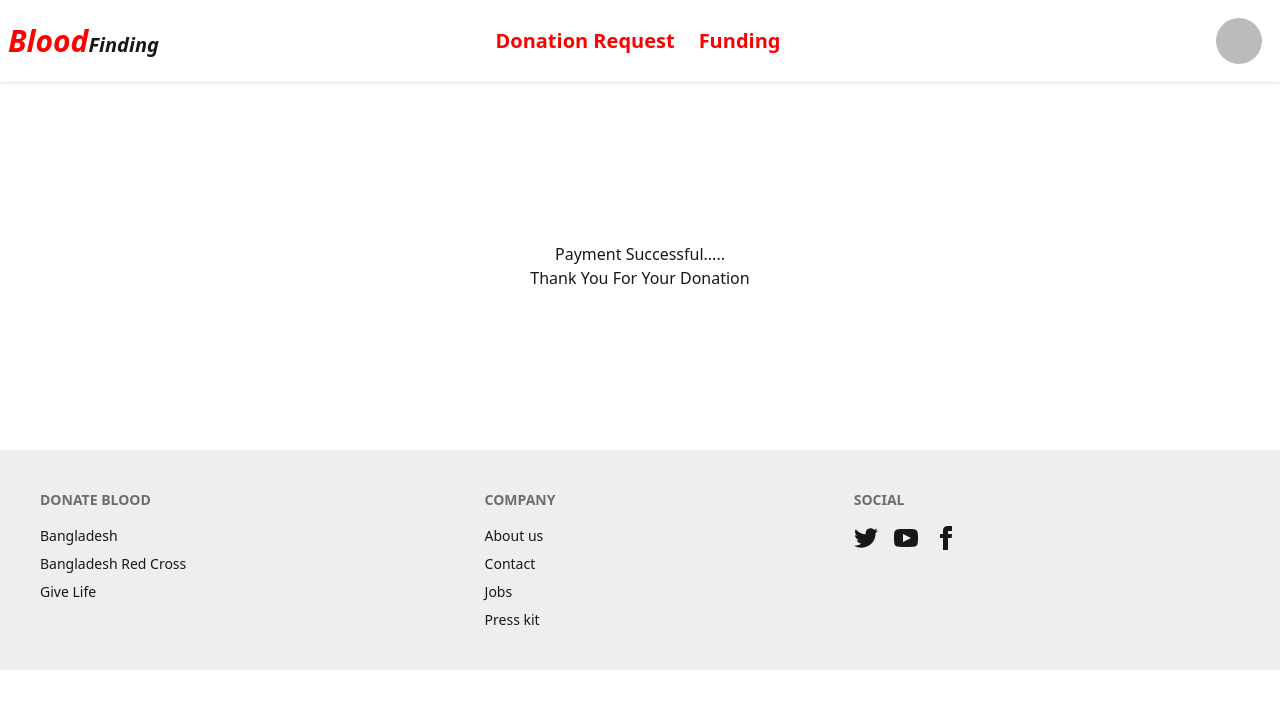
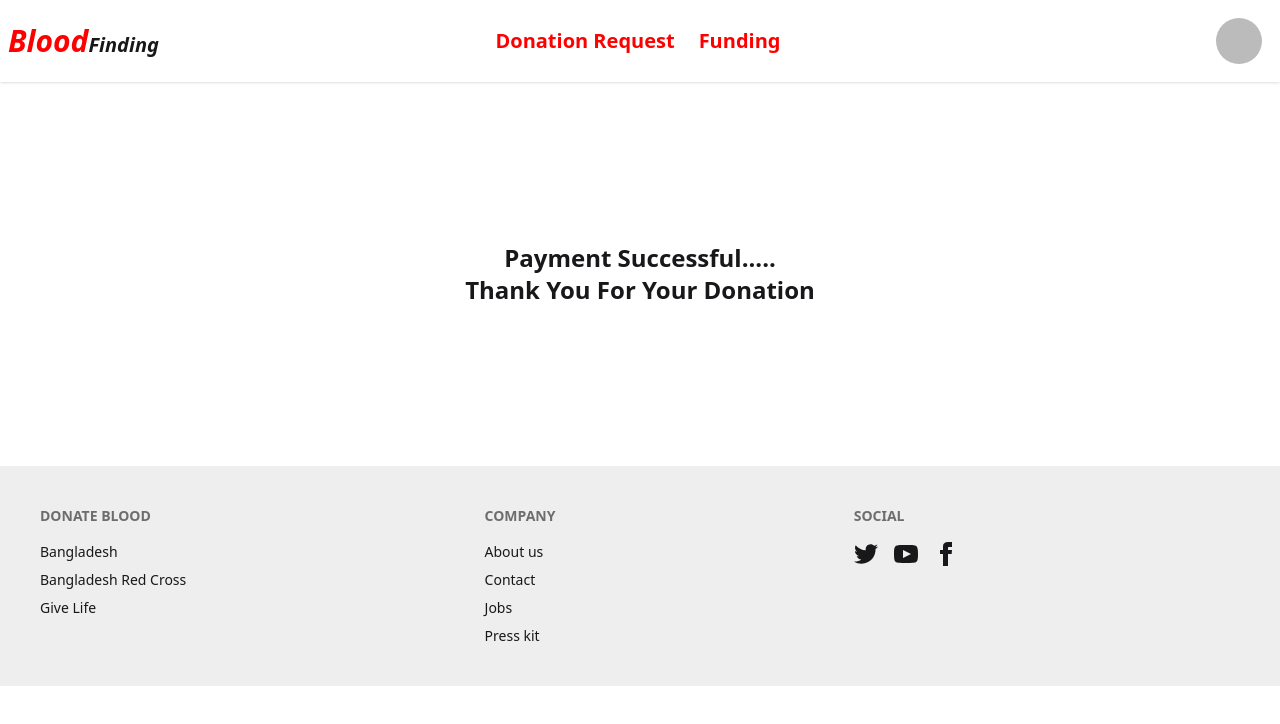
Before and after one commit to Tanzim313/blood_donation, a React (Vite) app: page /funding-success in a window 1280 px wide. Shown: the top 724 px of the page. Built offline with nearby package versions, Linux system fonts and the light colour scheme; no server answers; sample sign-in values are in the browser's storage.

Commit message:
blood_donation

```diff
--- a/src/Component/Dashboard/Admin/AllUsers.jsx
+++ b/src/Component/Dashboard/Admin/AllUsers.jsx
@@ -1,5 +1,5 @@
 import { useQuery } from "@tanstack/react-query";
-import axios from "axios";
+//import axios from "axios";
 import React, { use, useState } from "react";
 import useAxiosSecure from "../../../hooks/useAxiosSecure";
 import { FaUserCircle } from "react-icons/fa";
--- a/src/Component/Dashboard/Volunteer/AllBloodVolunteer.jsx
+++ b/src/Component/Dashboard/Volunteer/AllBloodVolunteer.jsx
@@ -14,7 +14,7 @@ const AllBloodVolunteer=()=>{
     const [page,setPage] = useState(1);
     const limit = 5;
 
-    const {data,isLoading,isError} = useQuery({
+    const {data,isLoading,isError,refetch} = useQuery({
 
             queryKey:["donations",user,statusFilter,page],
             enabled: !!user,
--- a/src/Component/Home/FundingSuccess.jsx
+++ b/src/Component/Home/FundingSuccess.jsx
@@ -49,7 +49,7 @@ const FundingSuccess=()=>{
     },[session_id]);
 
     return(
-        <div className="p-40 text-center">
+        <div className="p-40 text-center font-bold text-2xl">
             <h1>Payment Successful.....</h1>
             <p>Thank You For  Your Donation</p>
 
```
